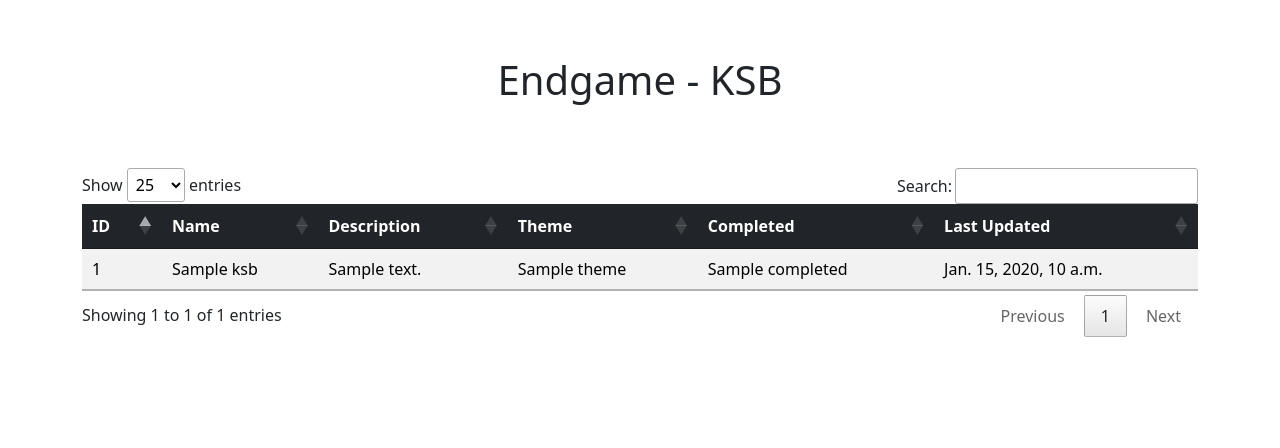
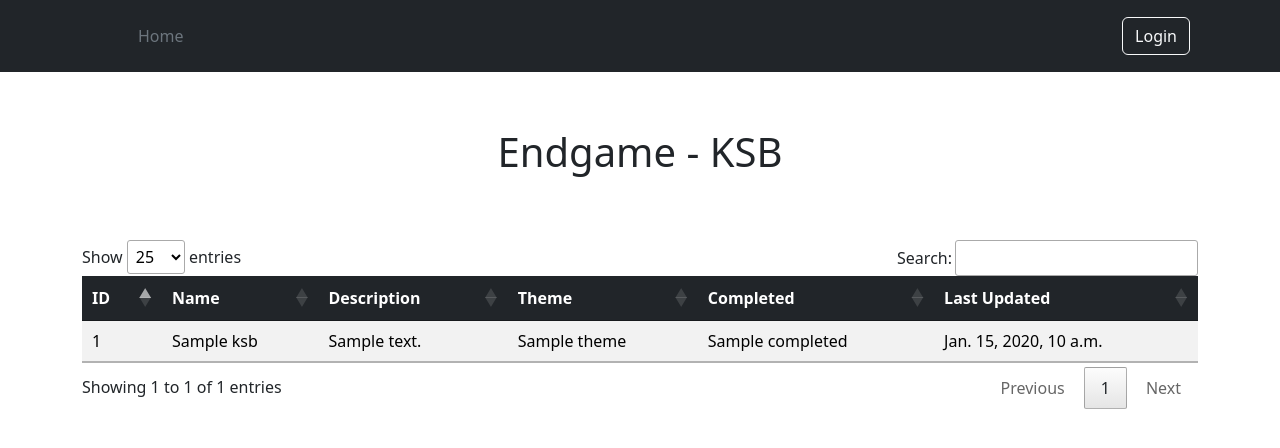
Before and after one commit to abid-madetech/endgame, a Django app: template core/templates/ksbs/index.html in a window 1280 px wide. Shown: the top 448 px of the page. Run offline with Django 5.2, Linux system fonts and the light colour scheme; the template is opened without the code that fills it: most values are stand-ins (such as "Sample title", 1, 10 or a date in 2020); some libraries are stand-ins or nearby versions.

Commit message:
structure the templates with a base template

```diff
--- /dev/null
+++ b/core/templates/base.html
@@ -0,0 +1,42 @@
+<!DOCTYPE html>
+<html lang="en">
+<head>
+    <meta charset="UTF-8">
+    <title>Endgame</title>
+    <link href="https://cdn.jsdelivr.net/npm/bootstrap@5.3.6/dist/css/bootstrap.min.css" rel="stylesheet"
+          integrity="sha384-4Q6Gf2aSP4eDXB8Miphtr37CMZZQ5oXLH2yaXMJ2w8e2ZtHTl7GptT4jmndRuHDT" crossorigin="anonymous">
+    <link rel="stylesheet" href="https://cdn.datatables.net/2.3.1/css/dataTables.dataTables.css"/>
+</head>
+<body>
+<header class="p-3 text-bg-dark">
+    <div class="container">
+        <div class="d-flex flex-wrap align-items-center justify-content-center justify-content-lg-start"><a href="/"
+                                                                                                            class="d-flex align-items-center mb-2 mb-lg-0 text-white text-decoration-none">
+            <svg class="bi me-2" width="40" height="32" role="img" aria-label="Bootstrap">
+                <use xlink:href="#bootstrap"></use>
+            </svg>
+        </a>
+            <ul class="nav col-12 col-lg-auto me-lg-auto mb-2 justify-content-center mb-md-0">
+                <li><a href="{% url 'home' %}" class="nav-link px-2 text-secondary">Home</a></li>
+            </ul>
+            <div class="text-end">
+                 {% if user.is_authenticated %}
+                Welcome {{ user.username }} | <a href="{% url 'logout' %}">Logout</a>
+                {% else %}
+                <a type="button" class="btn btn-outline-light me-2" href="{% url 'login' %}">Login</a>
+                {% endif %}
+<!--                <button type="button" class="btn btn-outline-light me-2">Login</button>-->
+<!--                <button type="button" class="btn btn-warning">Sign-up</button>-->
+            </div>
+        </div>
+    </div>
+</header>
+<div class="container">
+    {% block content %}{% endblock content %}
+</div>
+
+<script src="https://cdn.jsdelivr.net/npm/bootstrap@5.3.6/dist/js/bootstrap.bundle.min.js"
+        integrity="sha384-j1CDi7MgGQ12Z7Qab0qlWQ/Qqz24Gc6BM0thvEMVjHnfYGF0rmFCozFSxQBxwHKO"
+        crossorigin="anonymous"></script>
+</body>
+</html>
--- a/core/templates/ksbs/index.html
+++ b/core/templates/ksbs/index.html
@@ -1,15 +1,14 @@
-<!DOCTYPE html>
-<html lang="en">
-<head>
-    <meta charset="UTF-8">
-    <title>Endgame</title>
-    <link href="https://cdn.jsdelivr.net/npm/bootstrap@5.3.6/dist/css/bootstrap.min.css" rel="stylesheet" integrity="sha384-4Q6Gf2aSP4eDXB8Miphtr37CMZZQ5oXLH2yaXMJ2w8e2ZtHTl7GptT4jmndRuHDT" crossorigin="anonymous">
-<link rel="stylesheet" href="https://cdn.datatables.net/2.3.1/css/dataTables.dataTables.css" />
-</head>
-<body>
-    <div class="container">
+{% extends "base.html" %}
+
+{% block content %}
+
         <div class="px-4 py-5 my-2 text-center">
             <h1>Endgame - KSB</h1>
+        </div>
+        <div>
+            {% if user.is_authenticated %}
+              <a href="{% url 'create_ksb' %}">Create New KSB</a>
+            {% endif %}
         </div>
         <table class="table table-striped table-responsive table-hover" id="ksb">
             <thead class="table-dark">
@@ -35,7 +34,6 @@
         </table>
     </div>
 
-    <script src="https://cdn.jsdelivr.net/npm/bootstrap@5.3.6/dist/js/bootstrap.bundle.min.js" integrity="sha384-j1CDi7MgGQ12Z7Qab0qlWQ/Qqz24Gc6BM0thvEMVjHnfYGF0rmFCozFSxQBxwHKO" crossorigin="anonymous"></script>
     <script src="https://cdnjs.cloudflare.com/ajax/libs/jquery/3.7.1/jquery.min.js" integrity="sha512-v2CJ7UaYy4JwqLDIrZUI/4hqeoQieOmAZNXBeQyjo21dadnwR+8ZaIJVT8EE2iyI61OV8e6M8PP2/4hpQINQ/g==" crossorigin="anonymous" referrerpolicy="no-referrer"></script>
     <script src="https://cdn.datatables.net/2.3.1/js/dataTables.js"></script>
     <script>
@@ -46,5 +44,4 @@
             });
         });
     </script>
-</body>
-</html>
+{% endblock %}
```
Also changed, not shown: core/templates/login.html (+3 -11 lines).
